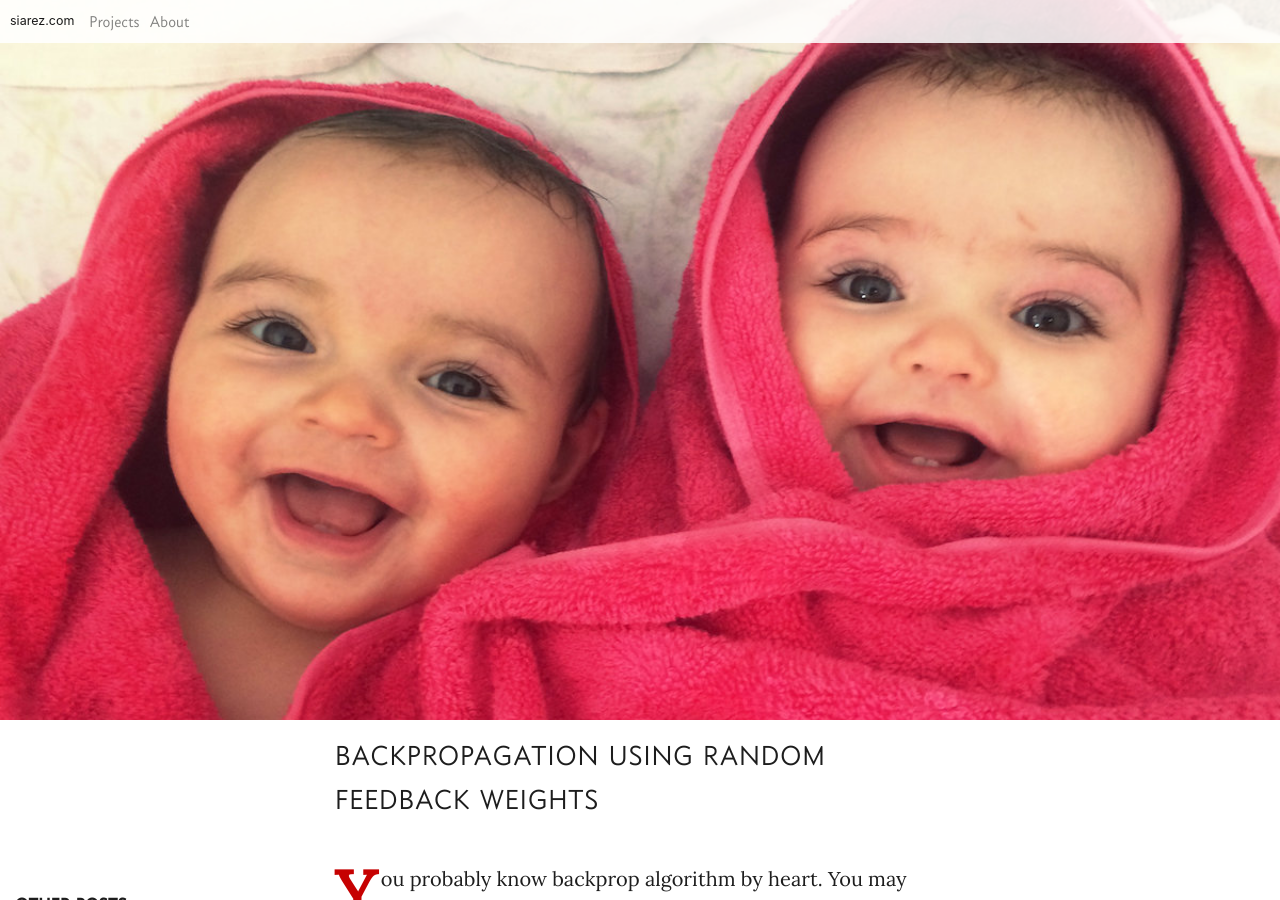
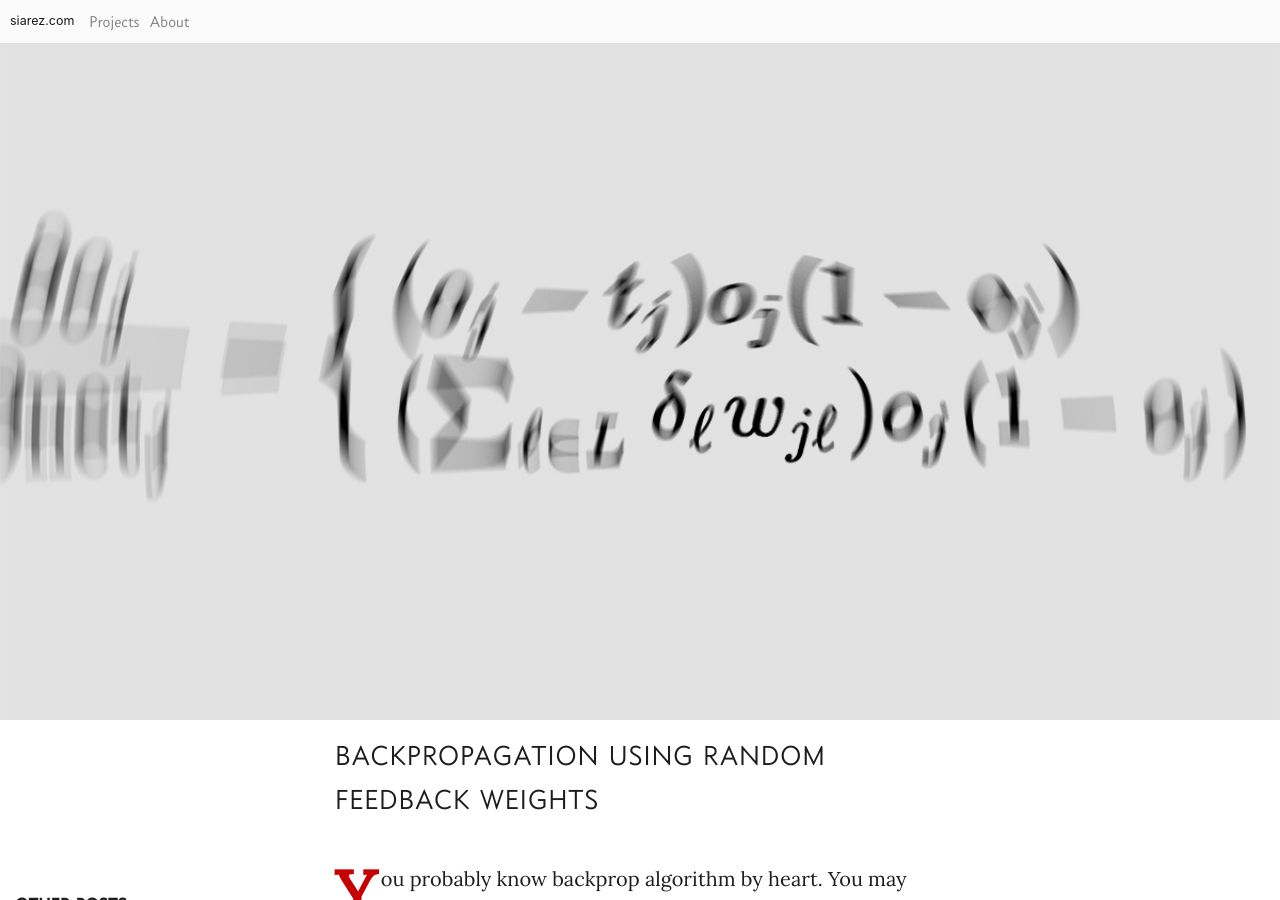
Before and after one commit to siarez/siarez.com, a Jekyll site: the page built from _posts/2017-09-15-random-backpropogation.html, in a window 1280 px wide and 900 px high. Built offline with Jekyll 4.4.1, drawn with Linux system fonts in a browser that asks for light colours; nearby versions of some CDN libraries; comment, search, counter and statistics services are not loaded.

Commit message:
hero image added

```diff
--- a/_posts/2017-09-15-random-backpropogation.html
+++ b/_posts/2017-09-15-random-backpropogation.html
@@ -5,7 +5,7 @@ disqus_identifier : 7af33c9c-1aaa-47f3-9897-f83053f4b4ca
 feature: false
 publish: false
 image:
-    url: /assets/images/twins.jpg
+    url: /assets/images/fuzzy-backprop.jpg
     alt: twins
 
 ---
```
Also changed, not shown: assets/images/fuzzy-backprop.jpg (added), 1 other file.
